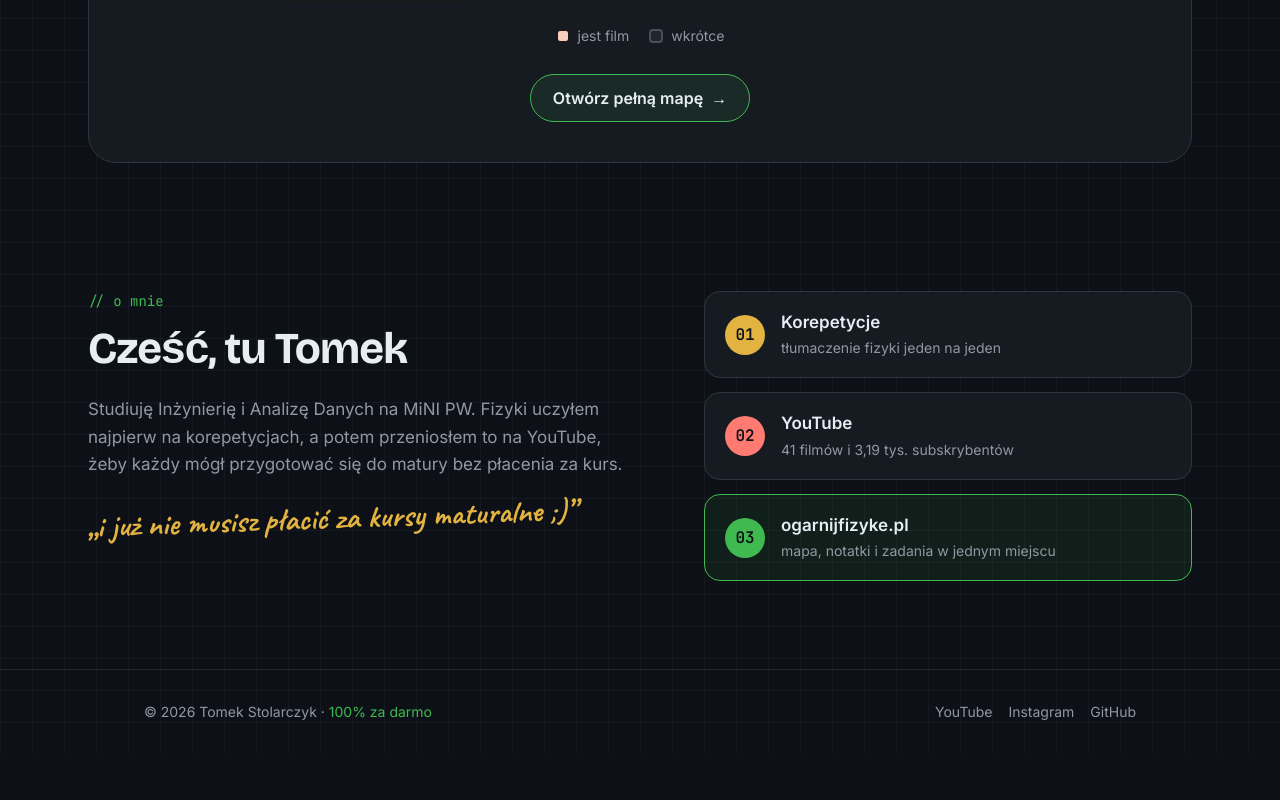
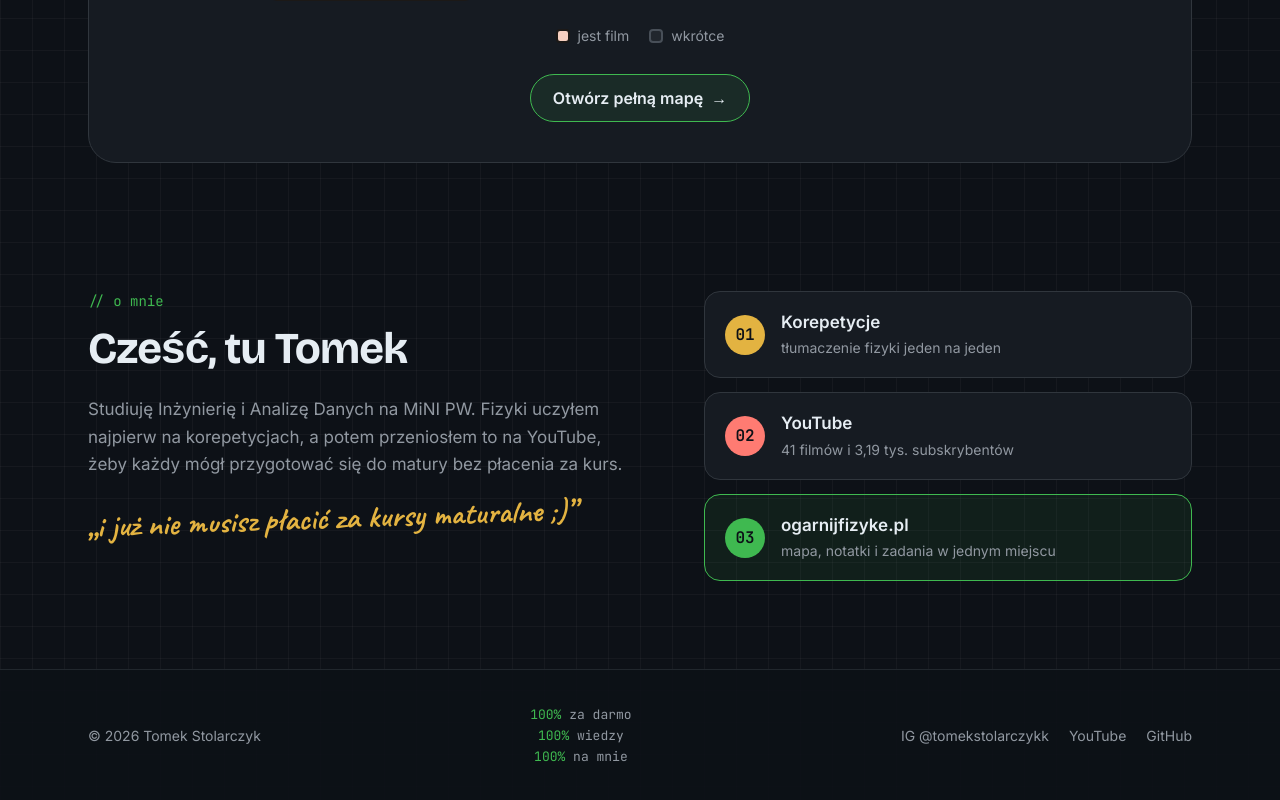
Before and after one commit to tomekstolarczyk/ogarnij-fizyke, a Next.js app: page / in a window 1280 px wide. Shown: the part 1838-2638 px from the top of the page. Before the commit the page ends 2592 px from the top, so only its background shows below. Built offline with nearby package versions, Linux system fonts and the light colour scheme.

Commit message:
feat: new footer with slogans from the sketch

```diff
--- a/src/components/Footer.tsx
+++ b/src/components/Footer.tsx
@@ -1,15 +1,31 @@
 import { siteLinks } from "@/data/site";
+
+const slogans = ["za darmo", "wiedzy", "na mnie"];
 
 export default function Footer() {
   return (
-    <footer className="border-t border-border/60">
-      <div className="mx-auto flex w-full max-w-5xl flex-col gap-2 px-4 py-8 text-sm text-muted sm:flex-row sm:items-center sm:justify-between">
-        <p>
-          © 2026 Tomek Stolarczyk ·{" "}
-          <span className="text-accent">100% za darmo</span>
+    <footer className="border-t border-border/60 bg-background/90">
+      {/* Phones: three centered rows; from sm: left, middle, right */}
+      <div className="mx-auto flex w-full max-w-6xl flex-col items-center gap-6 px-4 py-9 text-center text-sm text-muted sm:flex-row sm:justify-between sm:px-6 sm:text-left">
+        <p>© 2026 Tomek Stolarczyk</p>
+
+        <p className="flex flex-col items-center gap-0.5 font-mono text-[13px]">
+          {slogans.map((slogan) => (
+            <span key={slogan}>
+              <span className="text-accent">100%</span> {slogan}
+            </span>
+          ))}
         </p>
 
-        <div className="flex gap-4">
+        <div className="flex gap-5">
+          <a
+            href={siteLinks.instagram}
+            target="_blank"
+            rel="noopener noreferrer"
+            className="transition-colors hover:text-accent"
+          >
+            IG @tomekstolarczykk
+          </a>
           <a
             href={siteLinks.youtube}
             target="_blank"
@@ -17,14 +33,6 @@ export default function Footer() {
             className="transition-colors hover:text-accent"
           >
             YouTube
-          </a>
-          <a
-            href={siteLinks.instagram}
-            target="_blank"
-            rel="noopener noreferrer"
-            className="transition-colors hover:text-accent"
-          >
-            Instagram
           </a>
           <a
             href={siteLinks.github}
```
